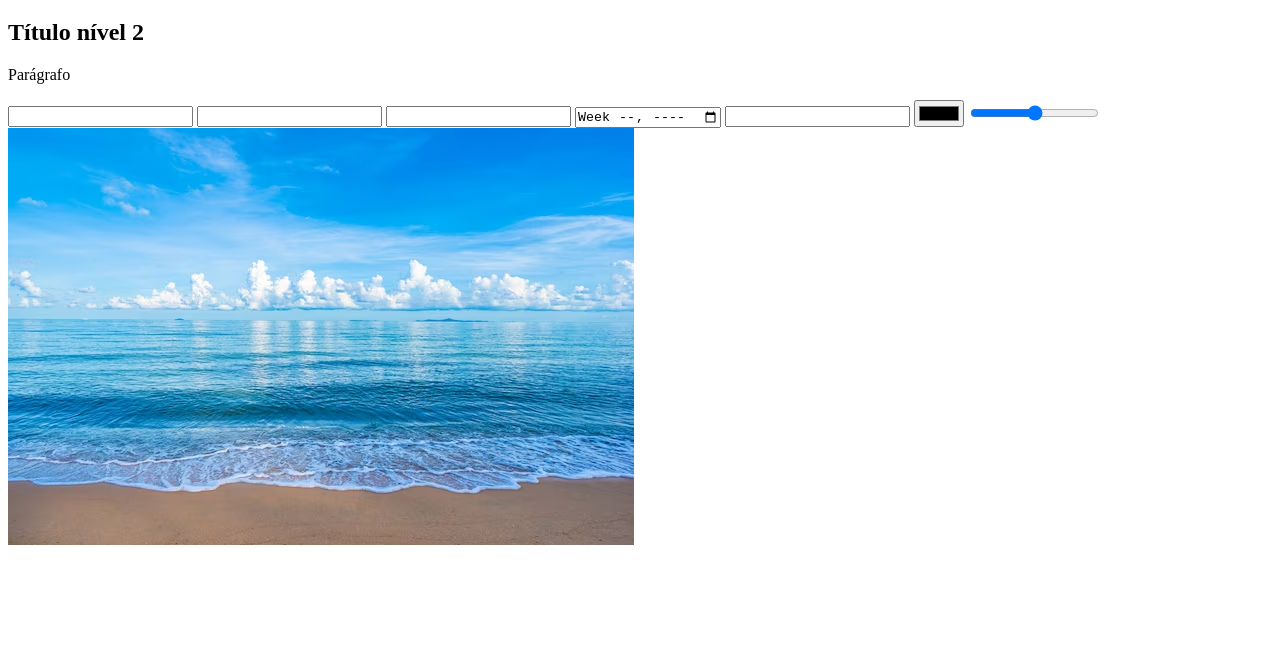
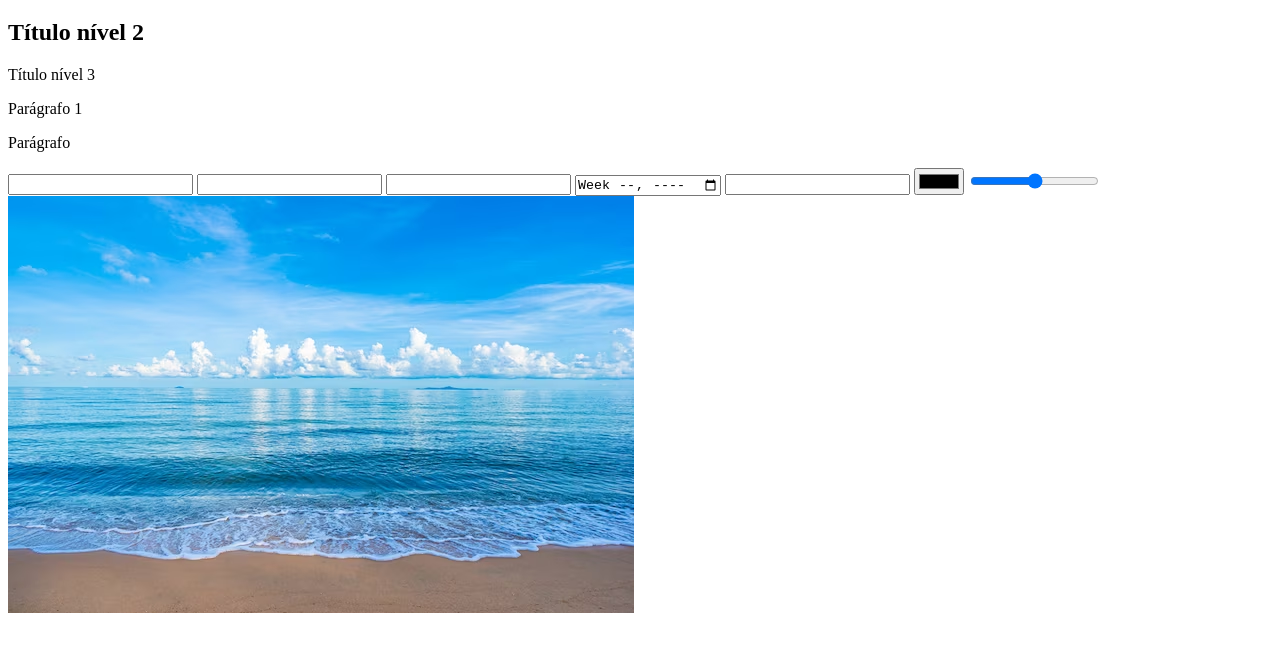
Before and after one commit to juliaalencar1/programacao-web-ceub, a plain HTML site: page index.html in a window 1280 px wide. Shown: the part 61-712 px from the top of the page. Drawn offline with Linux system fonts and the light colour scheme.

Commit message:
parágrafos adicionados

```diff
--- a/index.html
+++ b/index.html
@@ -12,6 +12,10 @@
 <h1>Título nível 1</h1>
 
 <h2>Título nível 2</h2>
+
+<p>Título nível 3</p>
+
+<p>Parágrafo 1</p>
 
 <p>Parágrafo</p>
 
```
